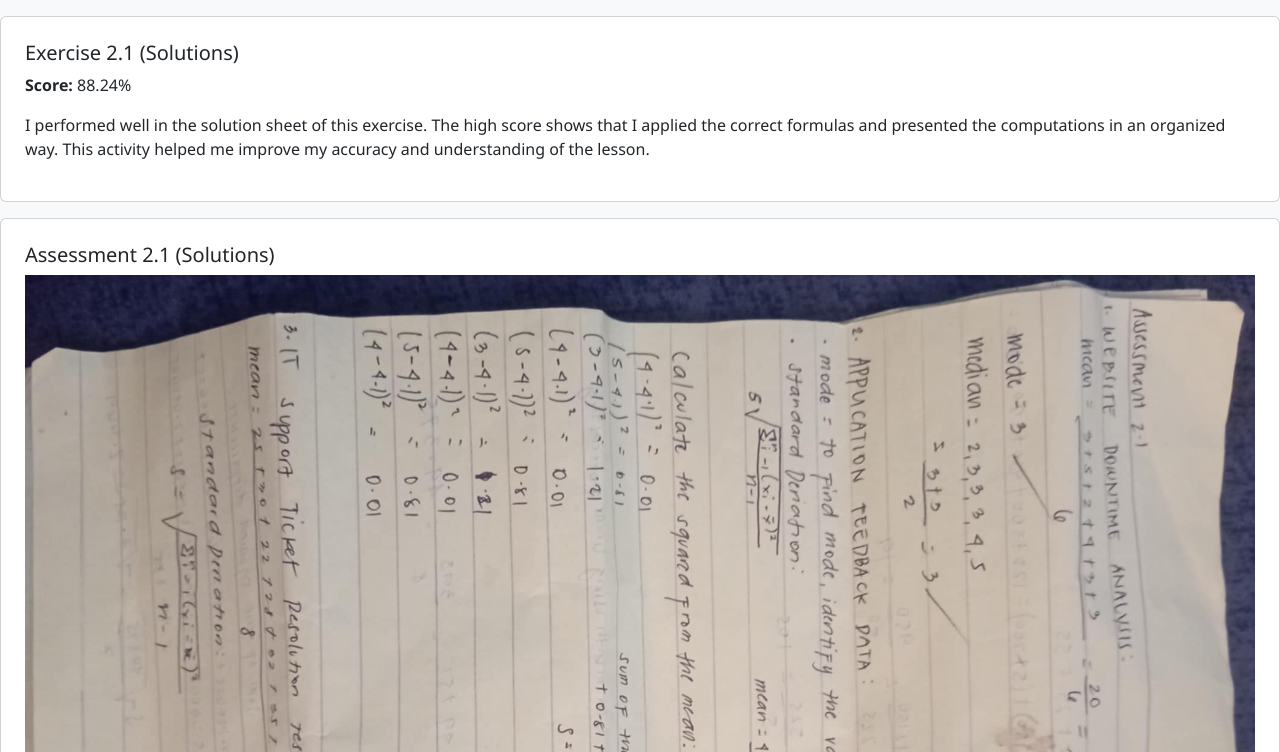
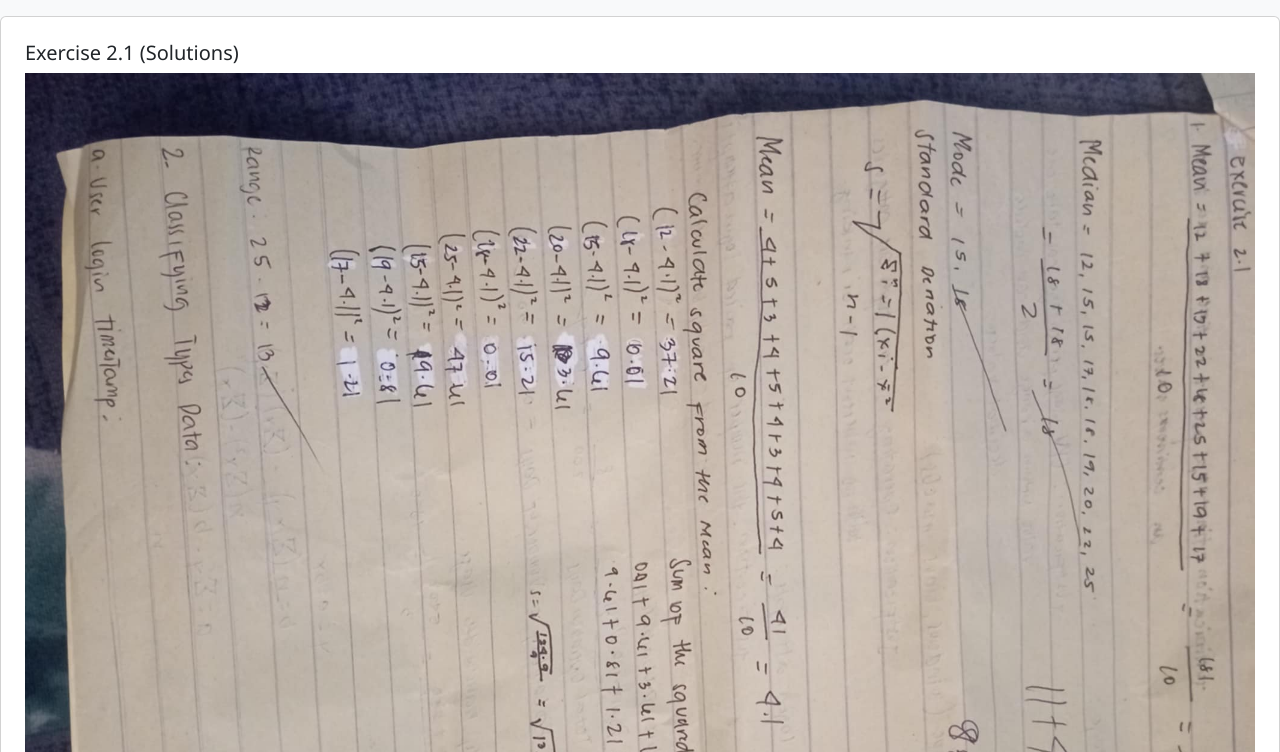
Before and after one commit to eljeancutiebarquillo-create/vellawebsite, a plain HTML site: page index.html in a window 1280 px wide. Shown: the part 5328-6080 px from the top of the page. Drawn offline with nearby package versions, Linux system fonts and the light colour scheme.

Commit message:
Update index.html

```diff
--- a/index.html
+++ b/index.html
@@ -148,7 +148,7 @@
       <!-- Exercise 2.1 (Solutions) -->
       <div class="card unit-card p-4 mb-3">
         <h5>Exercise 2.1 (Solutions)</h5>
-        <img src="2.1-solutions.jpg" class="img-fluid mb-2" alt="Exercise 2.1 Solutions" onerror="this.style.display='none'">
+        <img src="2.1.jpg" class="img-fluid mb-2" alt="Exercise 2.1 Solutions" onerror="this.style.display='none'">
         <p><strong>Score:</strong> 88.24%</p>
         <p>
           I performed well in the solution sheet of this exercise.
```
